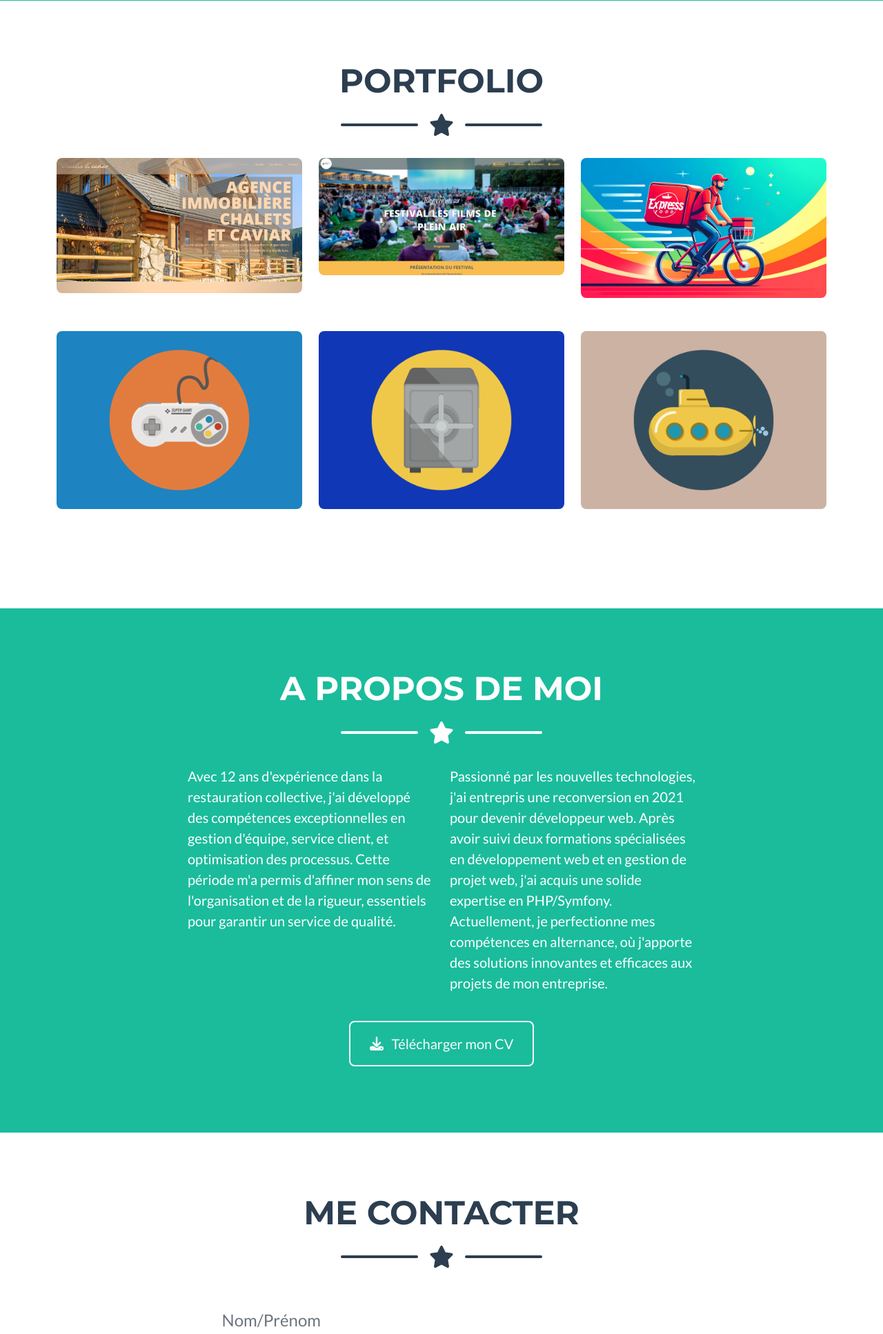
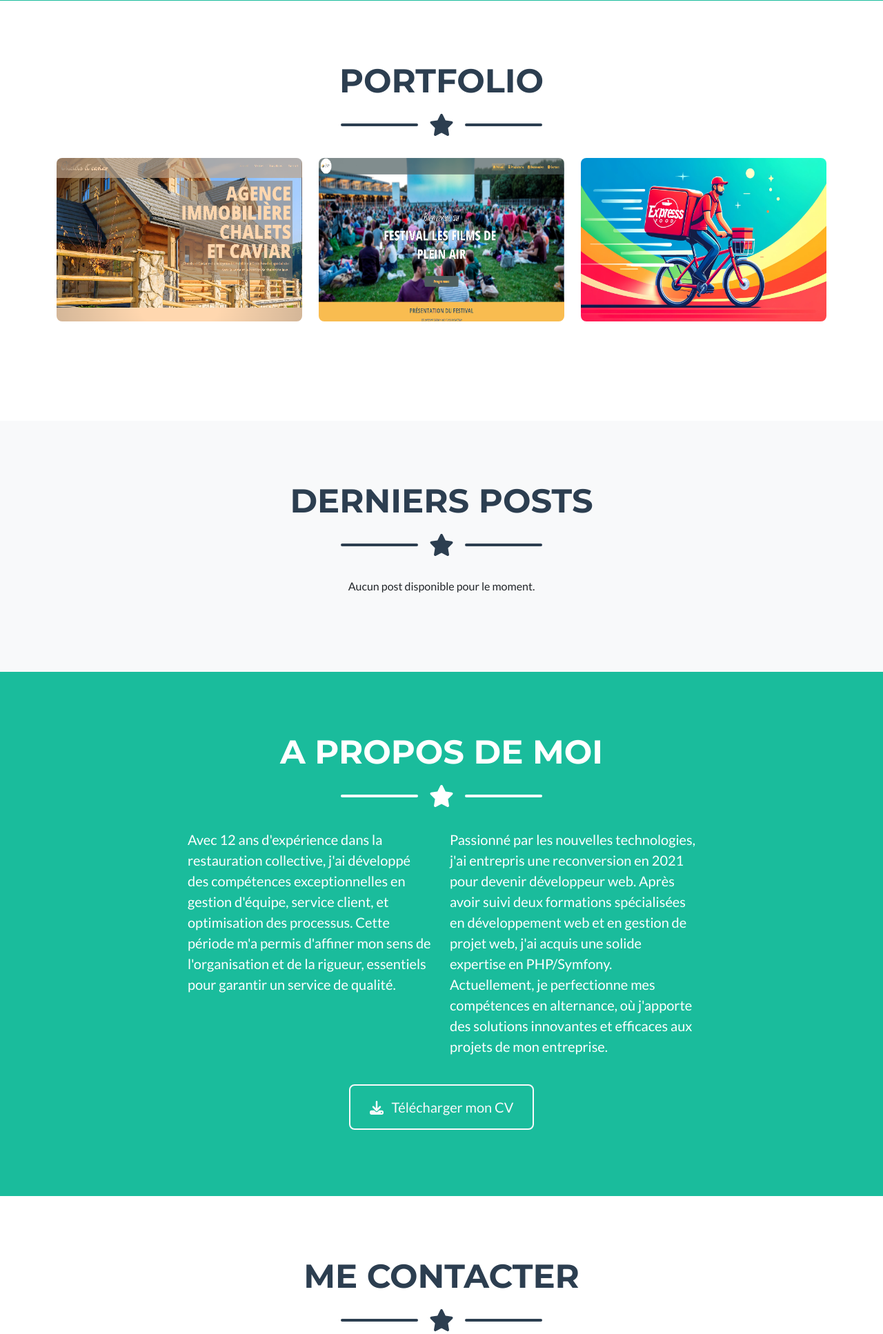
Before and after one commit to Adrien1988/OcProjectPhpBlog, a PHP site: page / in a window 1280 px wide. Shown: the part 767-2701 px from the top of the page at 69% size. Run offline with PHP 8.4, Linux system fonts and the light colour scheme; tables that the repository leaves empty or names only in its code hold one stand-in row (values such as "Sample post"); some libraries are stand-ins or nearby versions.

Commit message:
finalization of the portfolio section + addition of the latest posts section.

```diff
--- a/composer.json
+++ b/composer.json
@@ -11,7 +11,8 @@
   },
   "autoload": {
     "psr-4": {
-      "App\\": "src/"
+      "App\\": "src/",
+      "Models\\": "src/Models/"
     }
   },
   "require-dev": {
--- a/public/index.php
+++ b/public/index.php
@@ -4,6 +4,7 @@ use App\Models\Post;
 use App\Models\User;
 use Twig\Environment;
 use App\Models\Comment;
+use Models\PostsRepository;
 use App\Core\DependencyContainer;
 use Twig\Loader\FilesystemLoader;
 use Symfony\Component\HttpFoundation\Request;
@@ -82,7 +83,8 @@ try {
     $userModel    = new User($container->getDatabase());
     $commentModel = new Comment($container->getDatabase());
 
-
+    // Création de l'instance de PostsRepository
+    $postsRepository = new PostsRepository($container->getDatabase());
 
     // Configurer Twig.
     $loader = new FilesystemLoader(__DIR__.'/../templates');
@@ -128,7 +130,7 @@ try {
     unset($parameters['_controller']);
 
     // Appeler la méthode du contrôleur avec les paramètres extraits.
-    $response = $controllerInstance->$method(...array_values($parameters));
+    $response = $controllerInstance->$method($postsRepository,...array_values($parameters));
 
     // Envoyer la réponse.
     $response->send();
--- a/src/controllers/HomeController.php
+++ b/src/controllers/HomeController.php
@@ -2,7 +2,7 @@
 
 namespace App\Controllers;
 
-
+use Models\PostsRepository;
 use Symfony\Component\HttpFoundation\Response;
 use Twig\Environment;
 
@@ -38,18 +38,17 @@ class HomeController
      * Cette méthode rend le template 'home/index.html.twig' avec des données dynamiques
      * pour les éléments du portfolio et les modals, et retourne la réponse HTTP correspondante.
      *
+     * @param PostsRepository $postsRepository Le repository des posts pour récupérer les derniers articles.
+     *
      * @return Response La réponse HTTP contenant le contenu rendu du template.
      */
-    public function index(): Response
+    public function index(PostsRepository $postsRepository): Response
     {
         // Définition des éléments du portfolio.
         $portfolio_items = [
             ['modal_id' => 'portfolioModal1', 'image' => 'assets/img/portfolio/pageAcceuilWordpress.png'],
             ['modal_id' => 'portfolioModal2', 'image' => 'assets/img/portfolio/pageAccueilFilmsPleinAir.png'],
             ['modal_id' => 'portfolioModal3', 'image' => 'assets/img/portfolio/ExpressFood_Delivery_Cyclist.png'],
-            ['modal_id' => 'portfolioModal4', 'image' => 'assets/img/portfolio/game.png'],
-            ['modal_id' => 'portfolioModal5', 'image' => 'assets/img/portfolio/safe.png'],
-            ['modal_id' => 'portfolioModal6', 'image' => 'assets/img/portfolio/submarine.png'],
         ];
 
         // Définition des modals associés.
@@ -68,29 +67,13 @@ class HomeController
             ],
             [
                 'id'          => 'portfolioModal3',
-                'title'       => 'Circus Tent',
+                'title'       => 'Concevoir la solution technique d\'une application de restauration en ligne',
                 'image'       => 'assets/img/portfolio/ExpressFood_Delivery_Cyclist.png',
-                'description' => 'Description for Circus Tent...'
-            ],
-            [
-                'id'          => 'portfolioModal4',
-                'title'       => 'Controller',
-                'image'       => 'assets/img/portfolio/game.png',
-                'description' => 'Description for Controller...'
-            ],
-            [
-                'id'          => 'portfolioModal5',
-                'title'       => 'Locked Safe',
-                'image'       => 'assets/img/portfolio/safe.png',
-                'description' => 'Description for Locked Safe...'
-            ],
-            [
-                'id'          => 'portfolioModal6',
-                'title'       => 'Submarine',
-                'image'       => 'assets/img/portfolio/submarine.png',
-                'description' => 'Description for Submarine...'
+                'description' => 'Projet fictif de réalisation d\'une solution technique pour une application de livraison de plats à domicile. Vous pouvez consulter les fichiers et diagrammes du projet via ce lien : <a href="https://drive.google.com/drive/folders/1r3lekSG3pgmx838T0LIU5xyGnhYQuPfl?usp=sharing">Consulter le dossier</a>'
             ],
         ];
+
+        $posts = $postsRepository->findLatest();
 
         // Rendu du template avec les données.
         $content = $this->twig->render(
@@ -98,6 +81,7 @@ class HomeController
             [
                 'portfolio_items' => $portfolio_items,
                 'modals'           => $modals,
+                'posts' => $posts,
             ]
         );
 
--- a/src/core/DatabaseInterface.php
+++ b/src/core/DatabaseInterface.php
@@ -47,7 +47,7 @@ interface DatabaseInterface
      *
      * @return bool         Retourne true si l'exécution a réussi, sinon false.
      */
-    public function execute(\PDOStatement $stmt, array $params=[]): bool;
+    public function execute(PDOStatement $stmt, array $params=[]): bool;
 
 
     /**
--- a/src/models/CommentsRepository.php
+++ b/src/models/CommentsRepository.php
@@ -6,7 +6,7 @@ use DateTime;
 use Exception;
 use App\Models\Comment;
 use InvalidArgumentException;
-use App\Core\Database\DatabaseInterface;
+use App\Core\DatabaseInterface;
 
 class CommentsRepository
 {
--- a/src/models/PostsRepository.php
+++ b/src/models/PostsRepository.php
@@ -6,7 +6,7 @@ use DateTime;
 use Exception;
 use App\Models\Post;
 use InvalidArgumentException;
-use App\Core\Database\DatabaseInterface;
+use App\Core\DatabaseInterface;
 
 /**
  * Gère les opérations de la base de données pour les entités Post.
@@ -203,6 +203,28 @@ class PostsRepository
 
 
     /**
+     * Récupère les derniers articles par date de création.
+     *
+     * @param int $limit Le nombre maximum d'articles à retourner.
+     *
+     * @return Post[] Un tableau d'objets Post.
+     */
+    public function findLatest(int $limit=5): array
+    {
+        $sql     = "SELECT * FROM post ORDER BY created_at DESC LIMIT ".intval($limit);
+        $results = $this->dbi->query($sql);
+
+        $posts = [];
+        foreach ($results as $row) {
+            $posts[] = $this->createPostFromResult($row);
+        }
+
+        return $posts;
+
+    }//end findLatest()
+
+
+    /**
      * Crée un objet Post à partir d'une ligne de résultat de la base de données.
      * Cette méthode extrait les informations nécessaires de la ligne de données et initialise
      * un objet Post avec ces données. Elle vérifie que toutes les données obligatoires sont
--- a/src/models/UsersRepository.php
+++ b/src/models/UsersRepository.php
@@ -7,7 +7,7 @@ use Exception;
 use PDOStatement;
 use App\Models\User;
 use InvalidArgumentException;
-use App\Core\Database\DatabaseInterface;
+use App\Core\DatabaseInterface;
 
 class UsersRepository
 {
--- a/templates/home/index.html.twig
+++ b/templates/home/index.html.twig
@@ -31,6 +31,38 @@
 						</div>
 					</div>
 				{% endfor %}
+			</div>
+		</div>
+	</section>
+	<!-- Posts Section -->
+	<section class="page-section bg-light" id="posts">
+		<div
+			class="container">
+			<!-- Section Heading-->
+			<h2 class="page-section-heading text-center text-uppercase text-secondary mb-0">Derniers Posts</h2>
+			<!-- Icon Divider-->
+			<div class="divider-custom">
+				<div class="divider-custom-line"></div>
+				<div class="divider-custom-icon">
+					<i class="fas fa-star"></i>
+				</div>
+				<div class="divider-custom-line"></div>
+			</div>
+			<!-- Posts Grid Items-->
+			<div class="row justify-content-center">
+				{% if posts is empty %}
+					<p class="text-center">Aucun post disponible pour le moment.</p>
+				{% else %}
+					{% for post in posts %}
+						<div class="col-md-6 col-lg-4 mb-5">
+							<div class="post-item mx-auto">
+								<h3>{{ post.title }}</h3>
+								<p>{{ post.chapo }}</p>
+								<a href="/post/show/{{ post.post_id }}" class="btn btn-primary">Lire la suite</a>
+							</div>
+						</div>
+					{% endfor %}
+				{% endif %}
 			</div>
 		</div>
 	</section>
```
Also changed, not shown: public/assets/img/portfolio/ExpressFood_Delivery_Cyclist.png, public/assets/img/portfolio/pageAcceuilWordpress.png, public/assets/img/portfolio/pageAccueilFilmsPleinAir.png.
